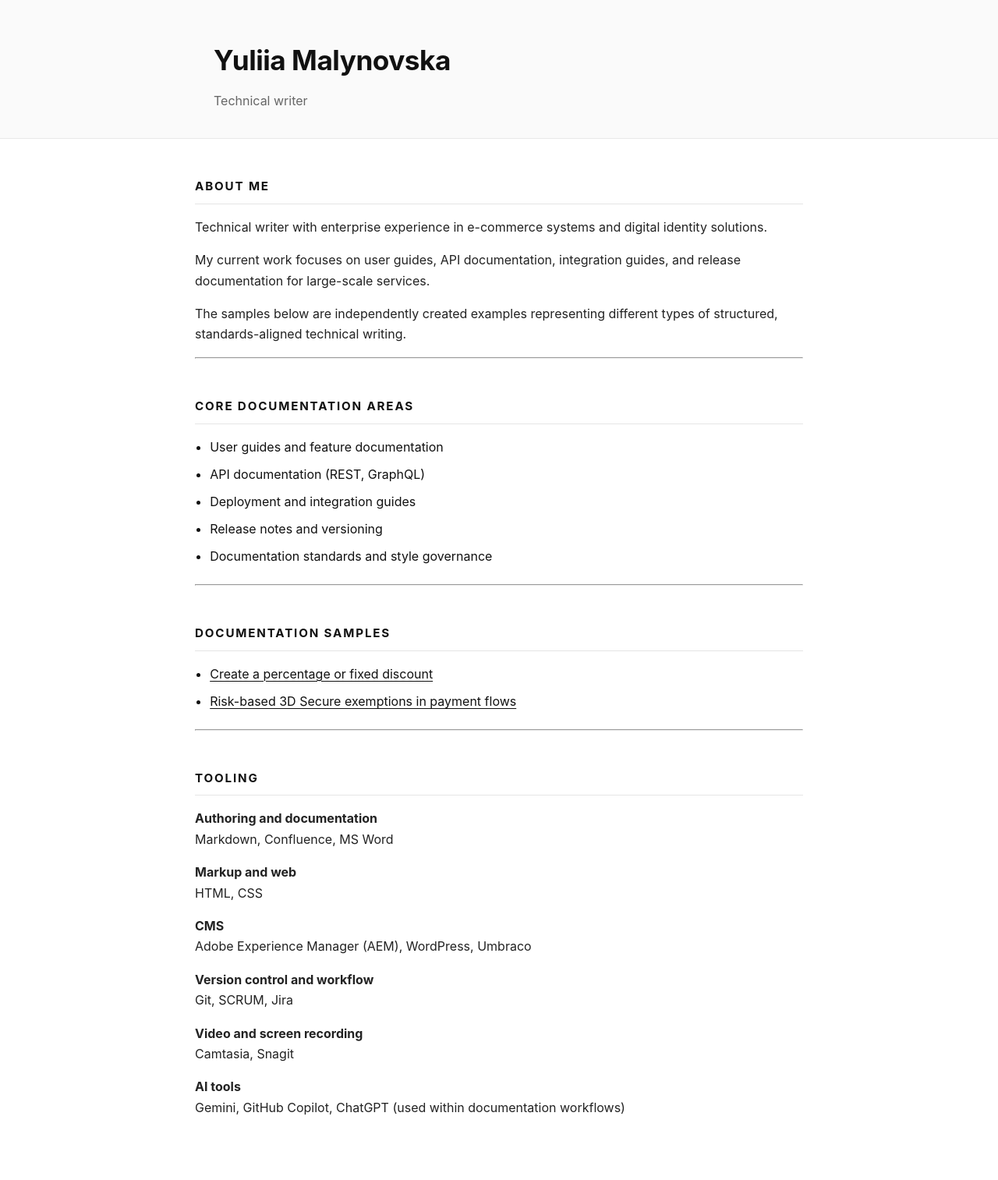
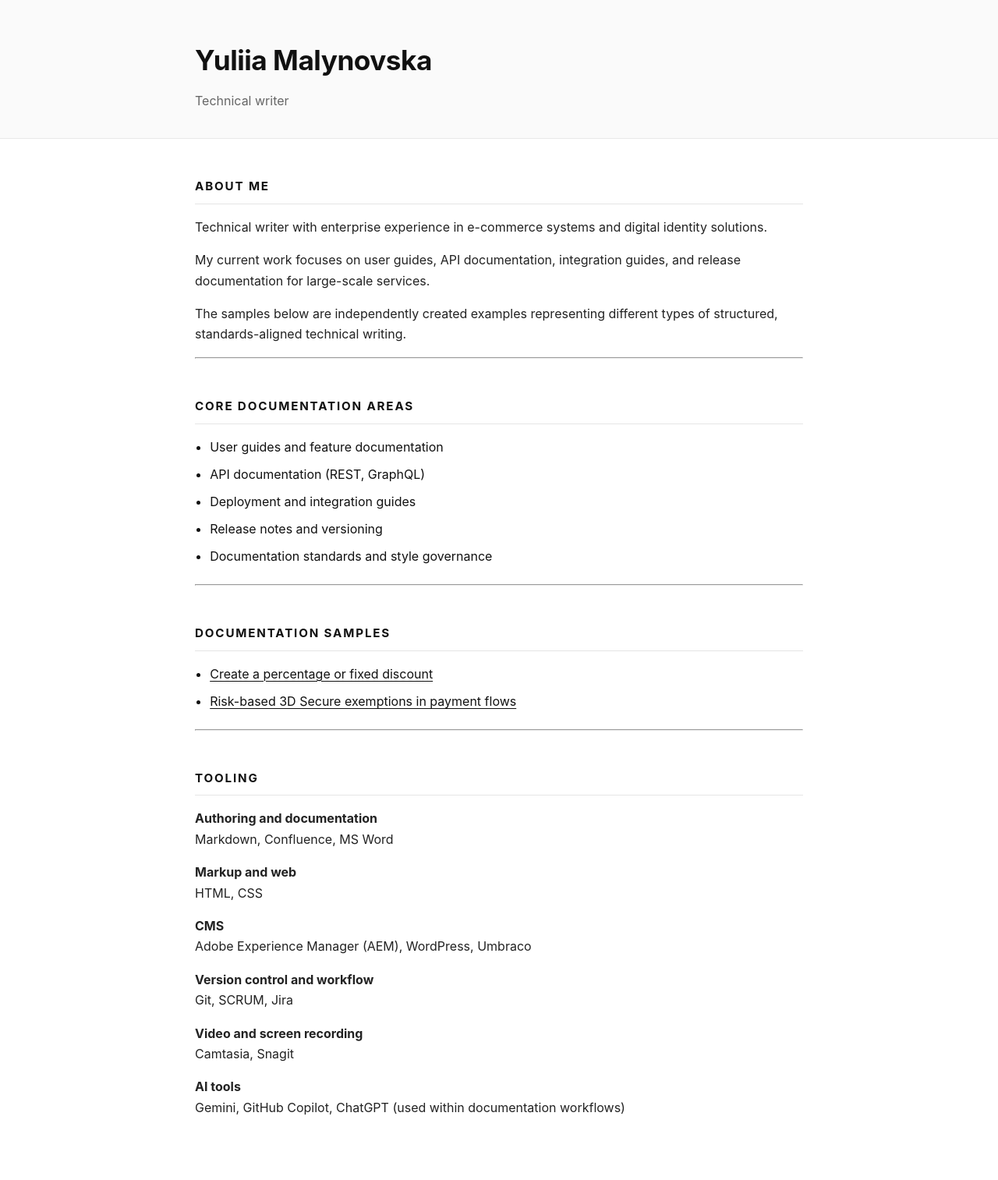
Before and after one commit to malynovskayuliia-eng/malynovskayuliia-eng.github.io, a Jekyll site: the page built from index.md, in a window 1280 px wide. Shown: the whole page at 78% size. Built offline with Jekyll 4.4.1, drawn with Linux system fonts in a browser that asks for light colours.

Commit message:
Update style.css

```diff
--- a/assets/css/style.css
+++ b/assets/css/style.css
@@ -26,7 +26,7 @@ body {
 .container {
   max-width: 780px;
   margin: 0 auto;
-  padding: 0 1.5rem;
+  padding: 0;
 }
 
 /* ============================= */
@@ -37,10 +37,6 @@ body {
   background: #fafafa;
   border-bottom: 1px solid #e8e8e8;
   padding: 3rem 0 2.2rem;
-}
-
-.site-header .container {
-  padding: 0 1.5rem;
 }
 
 .site-title {
```
